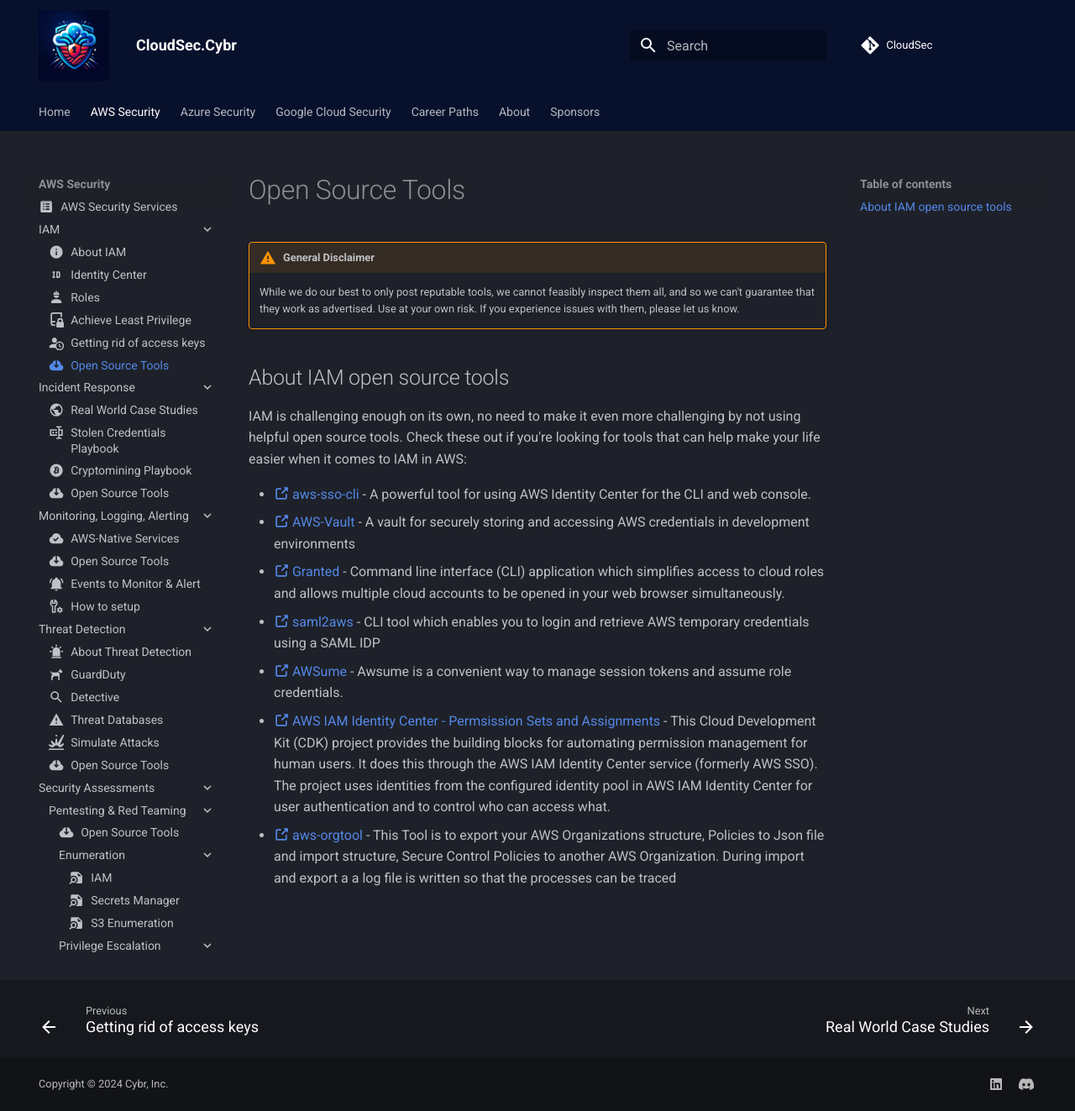
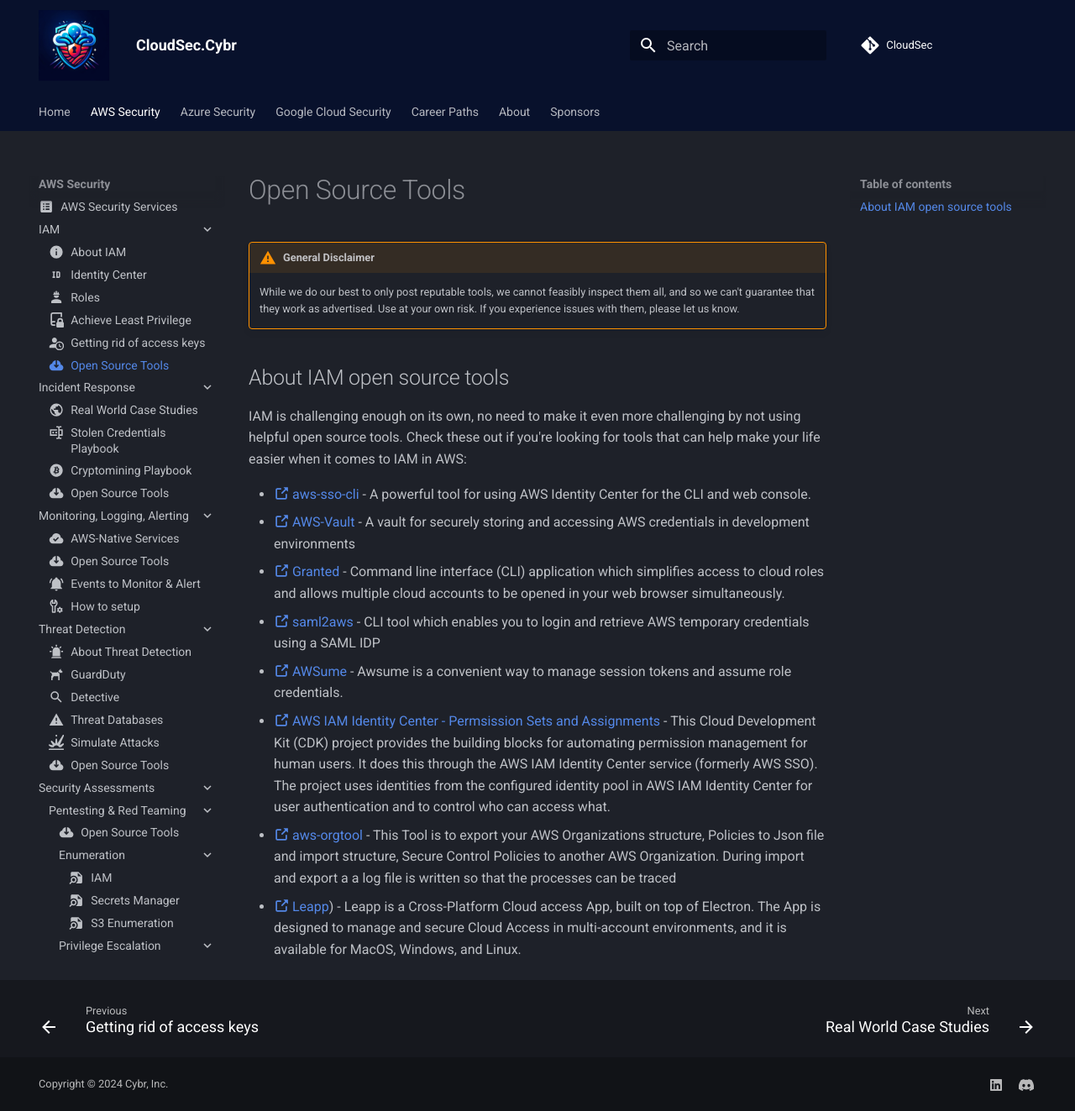
Before and after one commit to Cybr-Inc/CloudSec, an MkDocs documentation site: the page built from docs/aws/iam/open-source-tools.md, in a window 1280 px wide and 1323 px high. Shown: the whole window at 84% size. Built offline with MkDocs 1.6.1 and Material for MkDocs 9.7.7, drawn with Linux system fonts in a browser that asks for light colours; comment, search, counter and statistics services are not loaded.

Commit message:
chore: add Leapp to AWS IAM open-source-tools

```diff
--- a/docs/aws/iam/open-source-tools.md
+++ b/docs/aws/iam/open-source-tools.md
@@ -15,3 +15,4 @@ IAM is challenging enough on its own, no need to make it even more challenging b
 - [ :octicons-link-external-16: AWSume](https://awsu.me/) - Awsume is a convenient way to manage session tokens and assume role credentials.
 - [ :octicons-link-external-16: AWS IAM Identity Center - Permsission Sets and Assignments](https://github.com/kirnberger1980/sso-permission-management) - This Cloud Development Kit (CDK) project provides the building blocks for automating permission management for human users. It does this through the AWS IAM Identity Center service (formerly AWS SSO). The project uses identities from the configured identity pool in AWS IAM Identity Center for user authentication and to control who can access what.
 - [ :octicons-link-external-16: aws-orgtool](https://github.com/daknhh/aws-orgtool) - This Tool is to export your AWS Organizations structure, Policies to Json file and import structure, Secure Control Policies to another AWS Organization. During import and export a a log file is written so that the processes can be traced
+- [ :octicons-link-external-16: Leapp](https://github.com/Noovolari/leapp)) - Leapp is a Cross-Platform Cloud access App, built on top of Electron. The App is designed to manage and secure Cloud Access in multi-account environments, and it is available for MacOS, Windows, and Linux.
```
